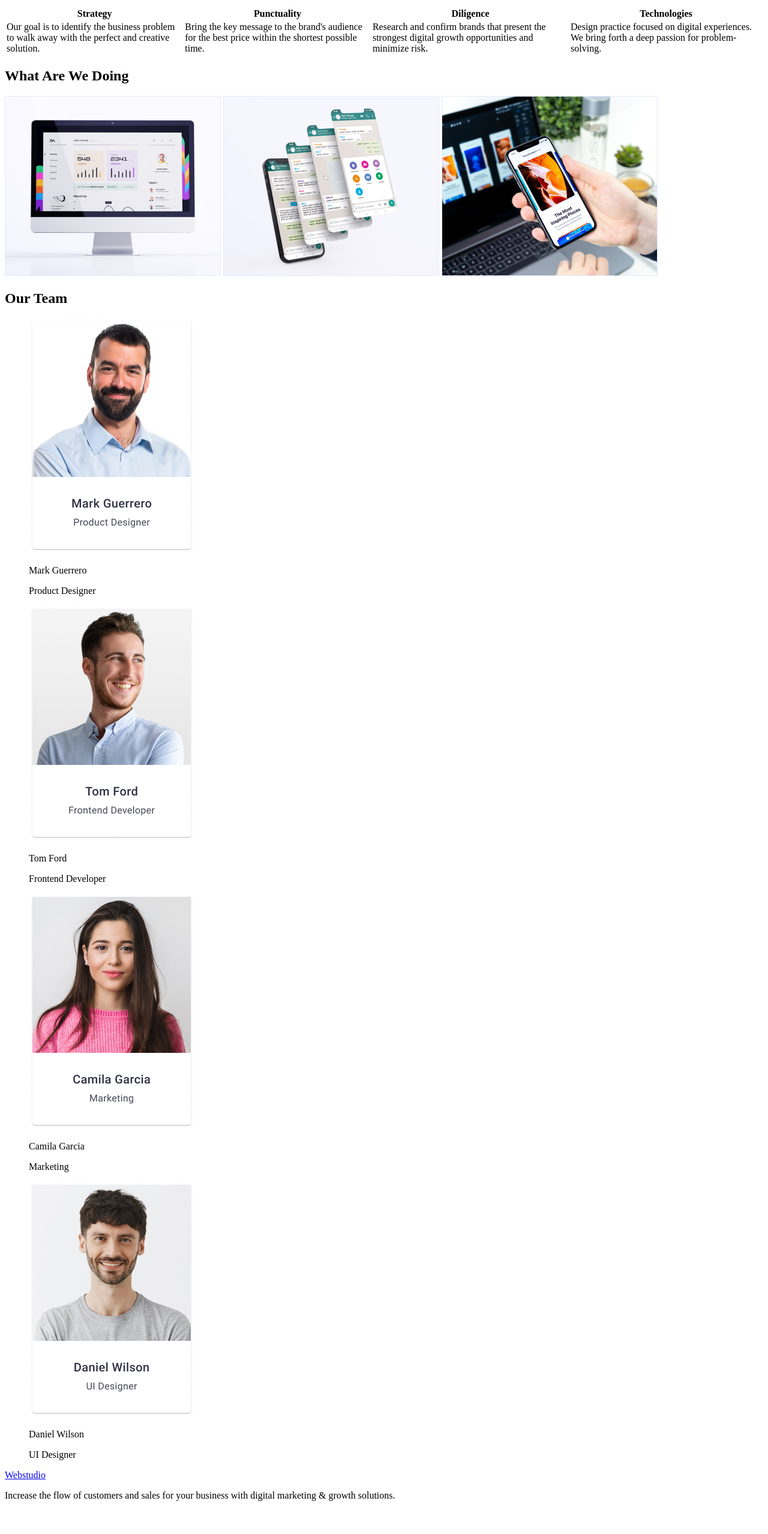
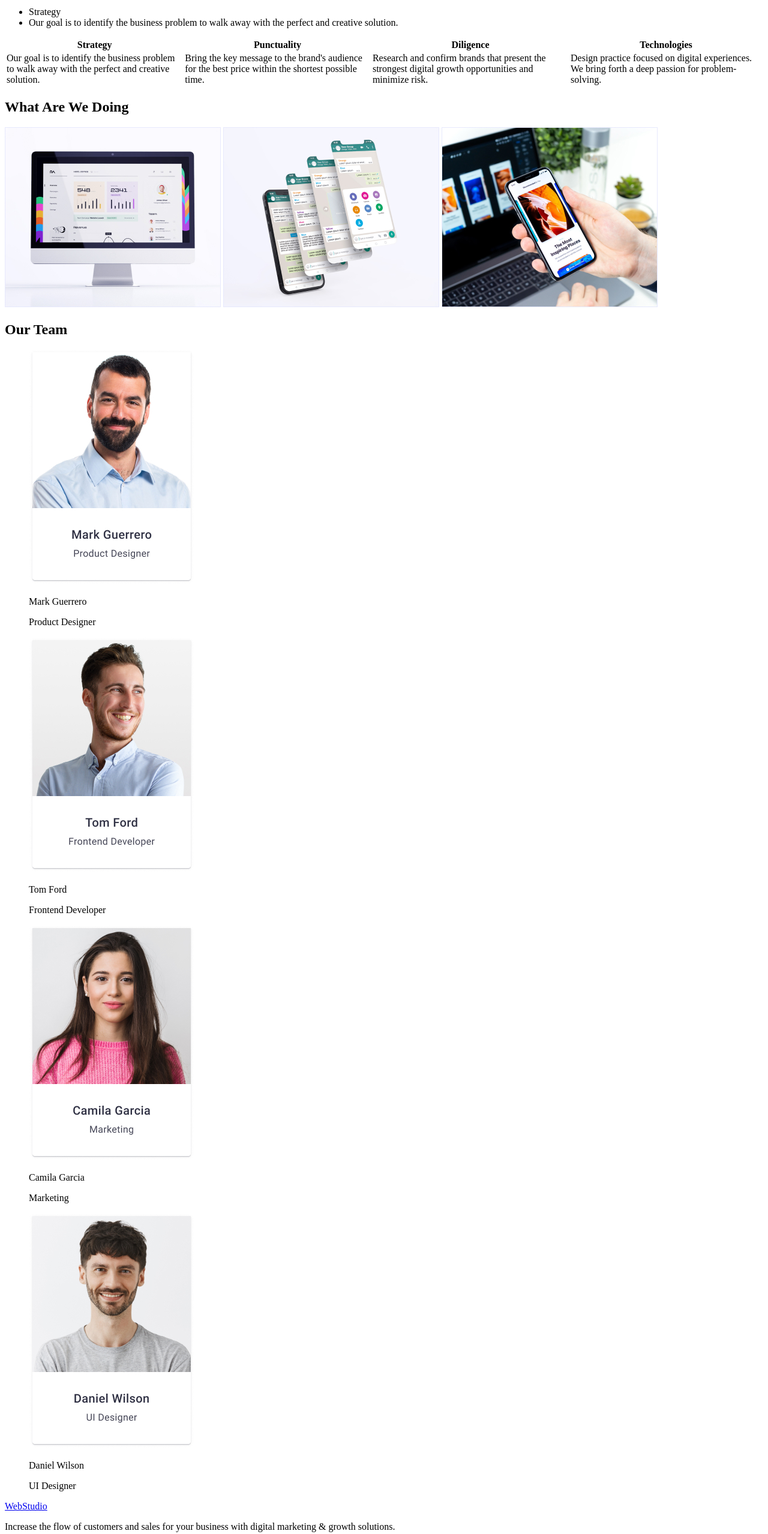
Before and after one commit to Roman-Machenkko/goit-markup-hw-01, a plain HTML site: page index.html in a window 1280 px wide. Shown: the part 240-2797 px from the top of the page at 60% size. Before the commit the page ends 2758 px from the top, so only its background shows below. Drawn offline with Linux system fonts and the light colour scheme.

Commit message:
change footer

```diff
--- a/index.html
+++ b/index.html
@@ -28,6 +28,13 @@
       <!--Section 1-->
       <section>
         <h2></h2>
+        <ul>
+          <li>Strategy</li>
+          <li>
+            Our goal is to identify the business problem to walk away with the
+            perfect and creative solution.
+          </li>
+        </ul>
         <table>
           <tr>
             <th>Strategy</th>
@@ -105,13 +112,11 @@
       </div>
     </main>
     <footer>
-      <div>
-        <a href="http://devstudio.com">Webstudio</a>
-        <p>
-          Increase the flow of customers and sales for your business with
-          digital marketing & growth solutions.
-        </p>
-      </div>
+      <a href="http://devstudio.com">WebStudio</a>
+      <p>
+        Increase the flow of customers and sales for your business with digital
+        marketing & growth solutions.
+      </p>
     </footer>
   </body>
 </html>
```
